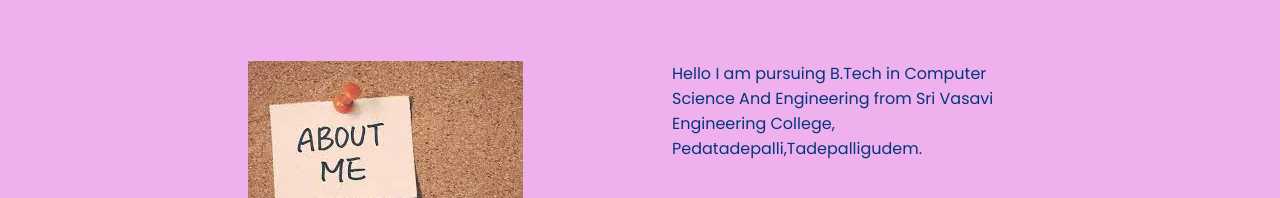
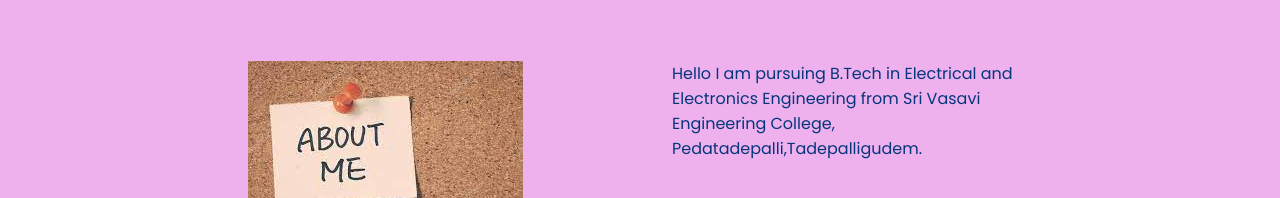
Before and after one commit to durgapujitha/Portfolio, a plain HTML site: page index.html in a window 1280 px wide. Shown: the part 697-895 px from the top of the page. Drawn offline with nearby package versions, Linux system fonts and the light colour scheme.

Commit message:
Update index.html

```diff
--- a/index.html
+++ b/index.html
@@ -138,7 +138,7 @@
                   <img src="aboutme.jpg" alt="about__img">
 
                   <div class="about__data">
-                    <p class="about__discription">Hello I am pursuing B.Tech in Computer Science And Engineering  from Sri Vasavi Engineering College, Pedatadepalli,Tadepalligudem.</p>
+                    <p class="about__discription">Hello I am pursuing B.Tech in Electrical and Electronics Engineering from Sri Vasavi Engineering College, Pedatadepalli,Tadepalligudem.</p>
 
                             <div class="about__buttons">
                                   <a download = "" href="resume.pdf" class="button button--flex">
```
